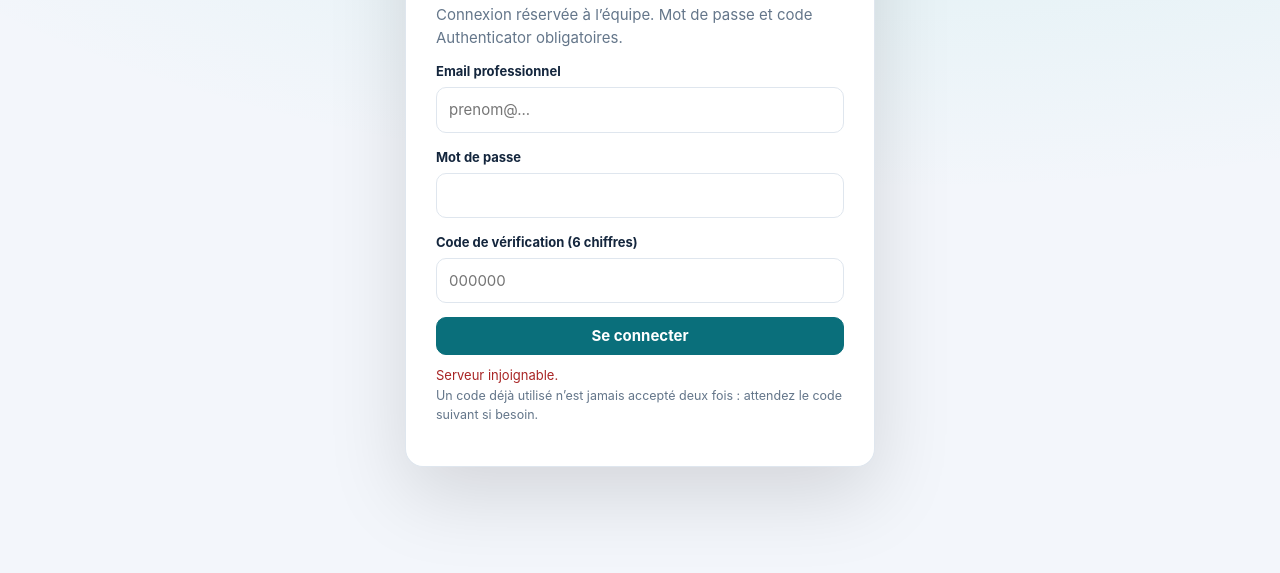
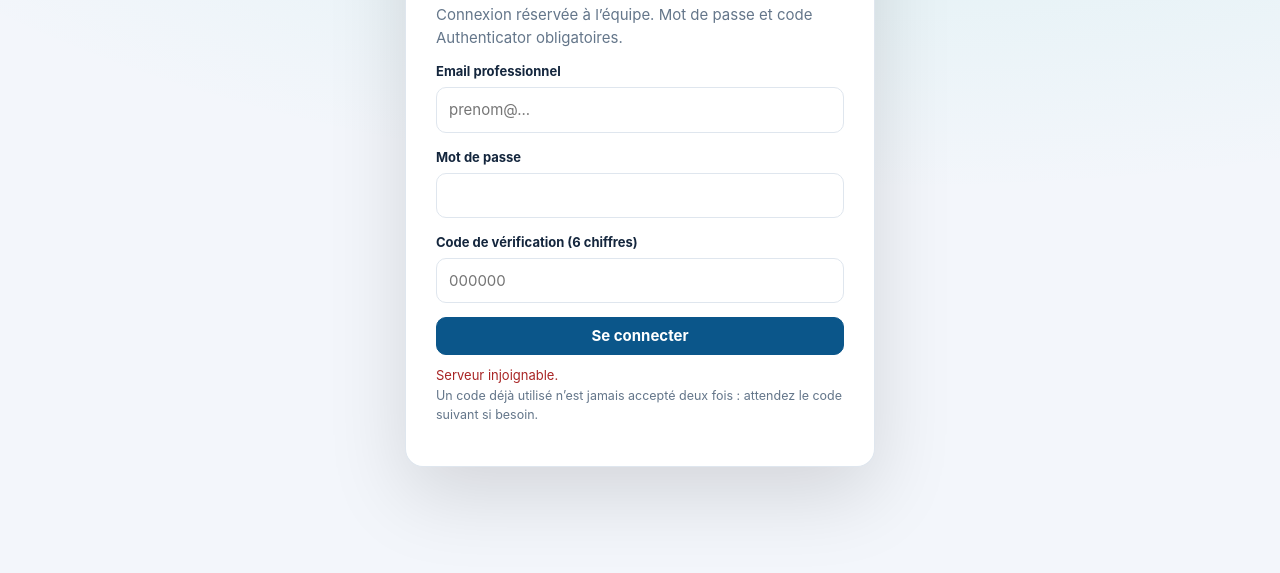
Before and after one commit to hdnkabour-gif/Alloservix, a website: page admin/index.html in a window 1280 px wide. Shown: the part 227-800 px from the top of the page. Drawn offline with Linux system fonts and the light colour scheme; no server answers.

Commit message:
style: align administration and request journeys with approved ALLOSERVIX identity

```diff
--- a/admin/admin.css
+++ b/admin/admin.css
@@ -157,3 +157,9 @@ input,select,textarea{min-height:40px}
 
 /* Unified mark in authentication heading. */
 .auth-brand{display:flex;align-items:center;flex-wrap:wrap;gap:4px}.auth-brand img{width:37px;height:37px;object-fit:contain;margin-right:5px}.auth-brand small{align-self:center}
+
+/* Brand consistency: professional operations console, not the public marketing layout. */
+:root{--brand:#006F88;--accent:#00AAA7;--nav:#0B1F44;--nav-active:#133C61;--brand-ink:#fff}
+@media(prefers-color-scheme:dark){:root{--brand:#32D1CC;--accent:#2DE0CF;--nav:#071A31;--nav-active:#143D5D;--brand-ink:#071A31}}
+.auth-brand img{object-fit:contain}.nav-item.active{box-shadow:inset 3px 0 0 #00B8B0}.control-hero{background:linear-gradient(118deg,#0B1F44,#075B83 65%,#008F91)}.kpi{border-top-color:var(--accent)}.btn.primary{background:#0B568A;color:#fff;border-color:#0B568A}.btn.primary:hover{background:#07436B}
+@media(max-width:420px){.auth-card{width:calc(100vw - 24px);max-width:100%;padding:clamp(16px,5vw,26px)}.auth-brand img{width:31px;height:31px}}
```
